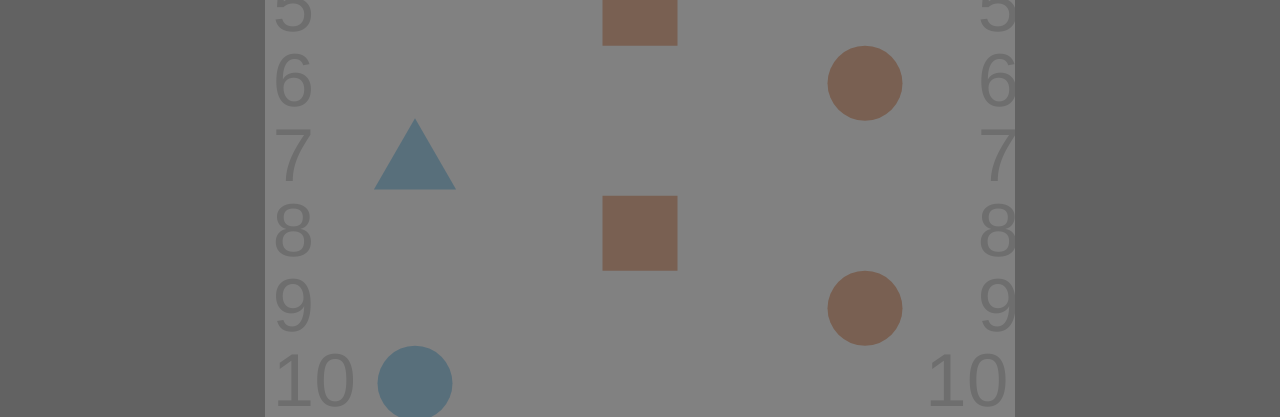
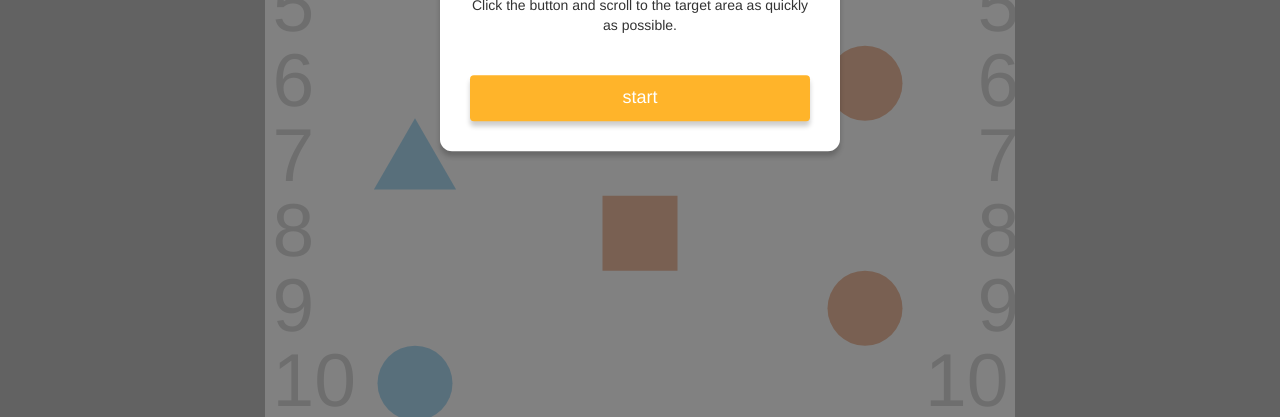
Before and after one commit to CharlieCRChen/scrolling-test, a plain HTML site: page scrolling-test.html in a window 1280 px wide. Shown: the part 383-800 px from the top of the page. Drawn offline with nearby package versions, Linux system fonts and the light colour scheme.

Commit message:
added popup window and changed start button

```diff
--- a/main.js
+++ b/main.js
@@ -66,8 +66,15 @@ var data = { "round":[], "time":[], "target":[], "traceback":[], "cumDistance":[
 var topValue = 0;
 var interval = null;
 var START_FLAG = false;
+var popup = document.getElementById('popup');
+var grey_mask = document.getElementById('grey_mask');
 
-// 4. init the svg container
+// display pop up window and start button
+showGreyMask();
+openPopup();
+
+
+// 4. initialize the svg container
 var width = window.innerWidth;
 var navbar_height = document.getElementById("nav").clientHeight;
 window.addEventListener('resize', function() {
@@ -83,7 +90,8 @@ d3.select("#svg-container")
     .style("margin-right", "auto")
     .style("margin-bottom", "auto")
 
-// 5. init the svg in the svg container
+
+// 5. initialize the svg in the svg container
 var svg = d3.select("#svg");
 svg.append("rect")
 .attr("width", "100%")
@@ -128,6 +136,8 @@ temp_svg.append("rect")
 
 // 8. set the click event of the start button
 $("#btn-start").click(function(){
+    closePopup();
+    hideGreyMask();
     // when click the button, scroll to the top and hide the grey mask
     $("#svg-container").scrollTop(0);
     $("#grey_mask").hide();
@@ -189,6 +199,22 @@ scrollDistance(function (distance) {
 
 
 // Functions
+function openPopup(){
+    popup.classList.add("open-popup");
+}
+
+function closePopup(){
+    popup.classList.remove("open-popup");
+}
+
+function showGreyMask(){
+    grey_mask.classList.add("show-grey_mask");
+}
+
+function hideGreyMask(){
+    grey_mask.classList.remove("show-grey_mask");
+}
+
 function getQueryVariable(variable)
 {
        var query = window.location.search.substring(1);
@@ -355,6 +381,8 @@ function isTargetInGreyArea() {
             direction = -1;
             $("#svg-container").scrollTop(0);
             $("#grey_mask").show();
+            openPopup();
+            showGreyMask();
             clearInterval(interval);
             interval = null;
         }
--- a/scrolling-test-styles.css
+++ b/scrolling-test-styles.css
@@ -3,11 +3,17 @@ body{
     background-color: rgb(131, 131, 131);
 }
 
-#grey_mask{
+.grey_mask{
     background-color: rgba(87, 87, 87, 0.75);
     width: 100%;
     height: 100%;
     position: fixed;
+    visibility: hidden;
+}
+
+
+.show-grey_mask{
+    visibility: visible;
 }
 
 #grey_area{
@@ -28,6 +34,52 @@ body{
     -moz-user-select: none;
     -ms-user-select: none;
     user-select: none;
+}
+
+.popup{
+    width: 400px;
+    background: #fff;
+    border-radius: 12px;
+    border-color: #333;
+    border-width: 0.1em;
+    position: absolute;
+    top: 0;
+    left: 50%;
+    transform: translate(-50%, -50%) scale(0.1);
+    text-align: center;
+    padding: 30px 30px 30px;
+    color:#333;
+    box-shadow: 0 5px 5px rgba(0,0,0,0.2);
+    visibility: hidden;
+    z-index: 1;
+    transition: transform 0.4s, top 0.4s;
+}
+
+.open-popup{
+    visibility: visible;
+    top: 50%;
+    transform: translate(-50%, -50%) scale(1);
+}
+
+.popup h2{
+    font-size: 38px;
+    font-weight: 500;
+    margin: 30px 0 10px;
+}
+
+.popup button{
+    width: 100%;
+    margin-top: 30px;
+    padding: 10px 0;
+    background: rgb(255, 180, 42);
+    color: #fff;
+    border: 0;
+    font-size: 18px;
+    font-weight: 500;
+    outline: none;
+    border-radius: 4px;
+    cursor: pointer;
+    box-shadow: 0 5px 5px rgba(0,0,0,0.2);
 }
 
 @media only screen and (max-width: 768px) {
--- a/scrolling-test.html
+++ b/scrolling-test.html
@@ -26,15 +26,21 @@
                                 Scrolling test: <strong class="num">1</strong> | Scroll up to land <strong style="color:rgb(255, 180, 42);">LINE</strong> <strong id="line_num" style="color:rgb(255, 180, 42);">10</strong> in the grey area.
                             </p>
                         </div>
-                        <div class="col-xs-2">
+                        <!-- <div class="col-xs-2">
                             <button id="btn-start" class="btn btn-warning navbar-btn">start</button>
-                        </div>
+                        </div> -->
                     </div>
                 </div>
             </nav>
         </div>
 
-        <div id="grey_mask"></div>
+        <div class="popup" id="popup">
+            <h2>Start Testing</h2>
+            <p>Click the button and scroll to the target area as quickly as possible.</p>
+            <button type="button" id="btn-start">start</button>
+        </div>
+
+        <div class="grey_mask" id="grey_mask"></div>
         <div id="grey_area" style="pointer-events: none; touch-action: none;"></div>
 
         <!-- svg shapes -->
```
